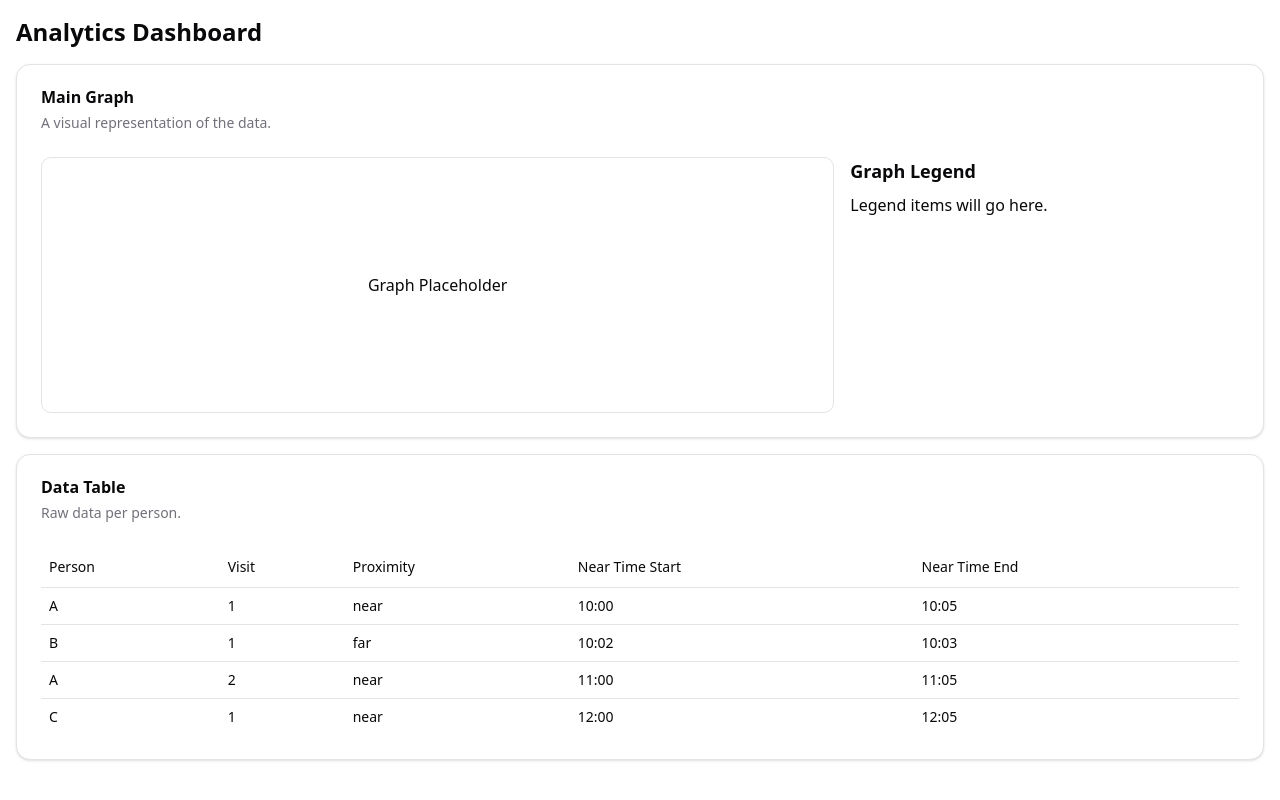
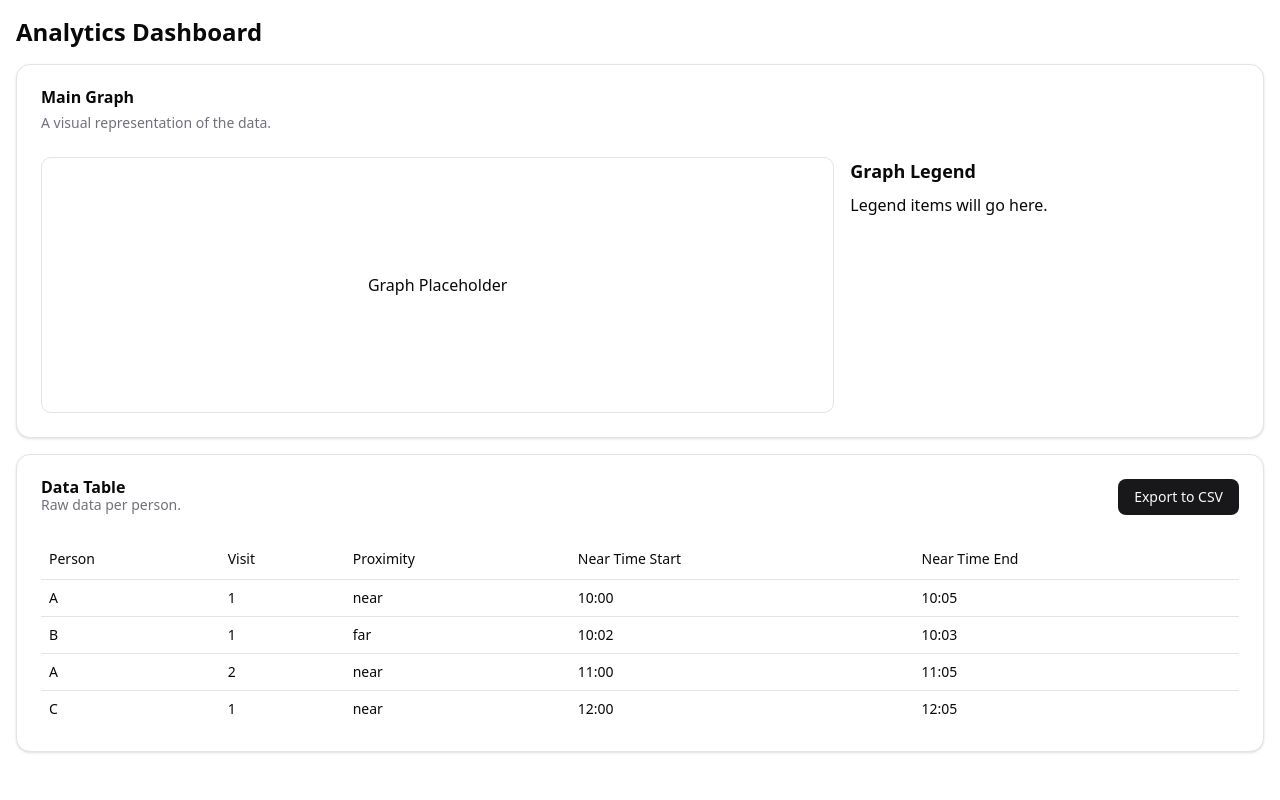
Before and after one commit to MixnUP/dog-collar-web, a React (Vite) app: page / in a window 1280 px wide. Built offline with nearby package versions, Linux system fonts and the light colour scheme.

Commit message:
chore: added csv export function

```diff
--- a/package.json
+++ b/package.json
@@ -10,10 +10,13 @@
     "preview": "vite preview"
   },
   "dependencies": {
+    "@radix-ui/react-slot": "^1.2.4",
     "@tailwindcss/vite": "^4.1.17",
+    "@types/papaparse": "^5.5.0",
     "class-variance-authority": "^0.7.1",
     "clsx": "^2.1.1",
     "lucide-react": "^0.554.0",
+    "papaparse": "^5.5.3",
     "react": "^19.2.0",
     "react-dom": "^19.2.0",
     "react-router-dom": "^7.9.6",
--- /dev/null
+++ b/src/components/ui/button.tsx
@@ -0,0 +1,60 @@
+import * as React from "react"
+import { Slot } from "@radix-ui/react-slot"
+import { cva, type VariantProps } from "class-variance-authority"
+
+import { cn } from "@/lib/utils"
+
+const buttonVariants = cva(
+  "inline-flex items-center justify-center gap-2 whitespace-nowrap rounded-md text-sm font-medium transition-all disabled:pointer-events-none disabled:opacity-50 [&_svg]:pointer-events-none [&_svg:not([class*='size-'])]:size-4 shrink-0 [&_svg]:shrink-0 outline-none focus-visible:border-ring focus-visible:ring-ring/50 focus-visible:ring-[3px] aria-invalid:ring-destructive/20 dark:aria-invalid:ring-destructive/40 aria-invalid:border-destructive",
+  {
+    variants: {
+      variant: {
+        default: "bg-primary text-primary-foreground hover:bg-primary/90",
+        destructive:
+          "bg-destructive text-white hover:bg-destructive/90 focus-visible:ring-destructive/20 dark:focus-visible:ring-destructive/40 dark:bg-destructive/60",
+        outline:
+          "border bg-background shadow-xs hover:bg-accent hover:text-accent-foreground dark:bg-input/30 dark:border-input dark:hover:bg-input/50",
+        secondary:
+          "bg-secondary text-secondary-foreground hover:bg-secondary/80",
+        ghost:
+          "hover:bg-accent hover:text-accent-foreground dark:hover:bg-accent/50",
+        link: "text-primary underline-offset-4 hover:underline",
+      },
+      size: {
+        default: "h-9 px-4 py-2 has-[>svg]:px-3",
+        sm: "h-8 rounded-md gap-1.5 px-3 has-[>svg]:px-2.5",
+        lg: "h-10 rounded-md px-6 has-[>svg]:px-4",
+        icon: "size-9",
+        "icon-sm": "size-8",
+        "icon-lg": "size-10",
+      },
+    },
+    defaultVariants: {
+      variant: "default",
+      size: "default",
+    },
+  }
+)
+
+function Button({
+  className,
+  variant,
+  size,
+  asChild = false,
+  ...props
+}: React.ComponentProps<"button"> &
+  VariantProps<typeof buttonVariants> & {
+    asChild?: boolean
+  }) {
+  const Comp = asChild ? Slot : "button"
+
+  return (
+    <Comp
+      data-slot="button"
+      className={cn(buttonVariants({ variant, size, className }))}
+      {...props}
+    />
+  )
+}
+
+export { Button, buttonVariants }
--- a/src/pages/main/index.tsx
+++ b/src/pages/main/index.tsx
@@ -12,14 +12,30 @@
   CardDescription,
   CardHeader,
   CardTitle,
-} from "@/components/ui/card"
-
-
+} from "@/components/ui/card";
+import { Button } from "@/components/ui/button";
 import { useDogCollarStore } from "@/stores/dog-collar-store";
-
+import { unparse } from "papaparse";
+import { useState } from "react";
 
 const MainPage = () => {
   const { data } = useDogCollarStore();
+  const [isExporting, setIsExporting] = useState(false);
+
+  const handleExport = () => {
+    setIsExporting(true);
+    const csv = unparse(data);
+    const blob = new Blob([csv], { type: "text/csv;charset=utf-8;" });
+    const link = document.createElement("a");
+    const url = URL.createObjectURL(blob);
+    link.setAttribute("href", url);
+    link.setAttribute("download", "dog-collar-data.csv");
+    link.style.visibility = "hidden";
+    document.body.appendChild(link);
+    link.click();
+    document.body.removeChild(link);
+    setIsExporting(false);
+  };
 
   return (
     <div className="container mx-auto p-4">
@@ -46,9 +62,14 @@
       </Card>
 
       <Card>
-        <CardHeader>
-          <CardTitle>Data Table</CardTitle>
-          <CardDescription>Raw data per person.</CardDescription>
+        <CardHeader className="flex flex-row items-center justify-between">
+          <div>
+            <CardTitle>Data Table</CardTitle>
+            <CardDescription>Raw data per person.</CardDescription>
+          </div>
+          <Button onClick={handleExport} disabled={isExporting}>
+            {isExporting ? "Exporting..." : "Export to CSV"}
+          </Button>
         </CardHeader>
         <CardContent>
           <Table>
```
Also changed, not shown: 1 other file (tests, documents, lock files or other folders).
